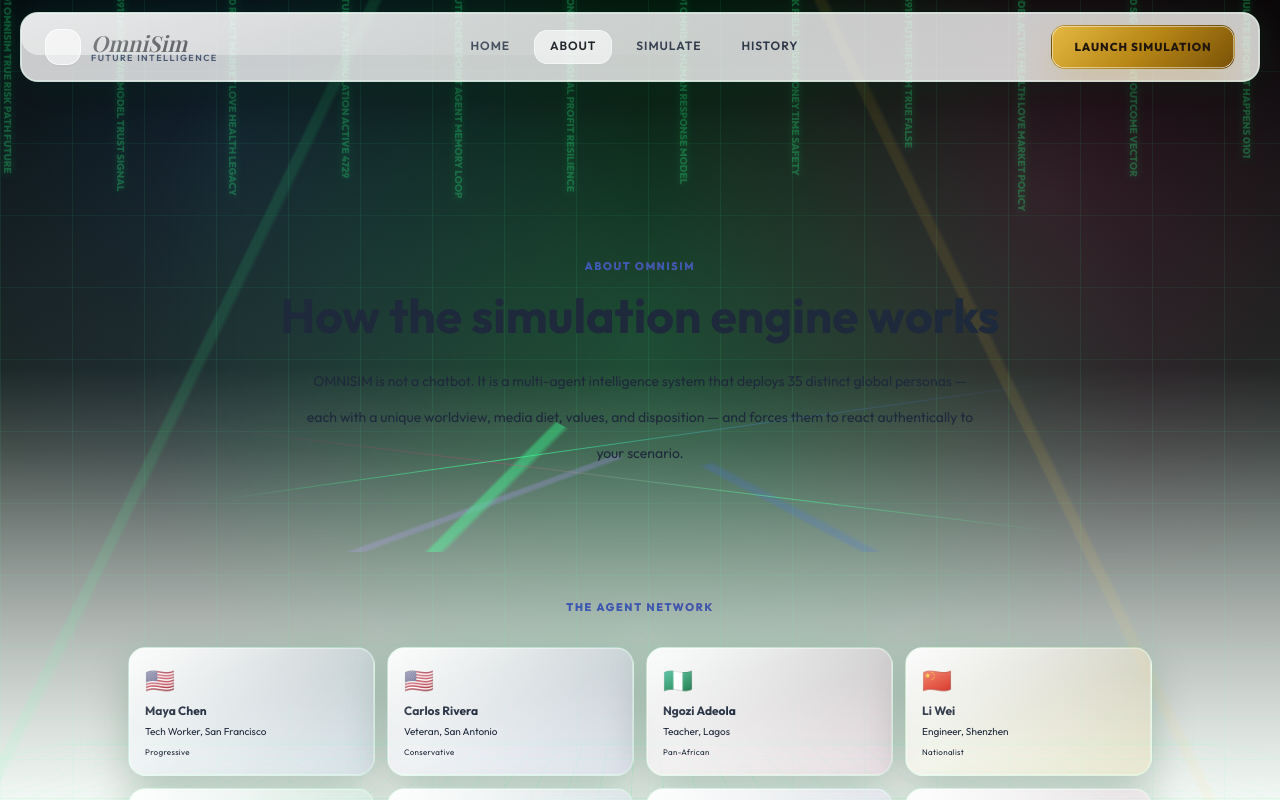
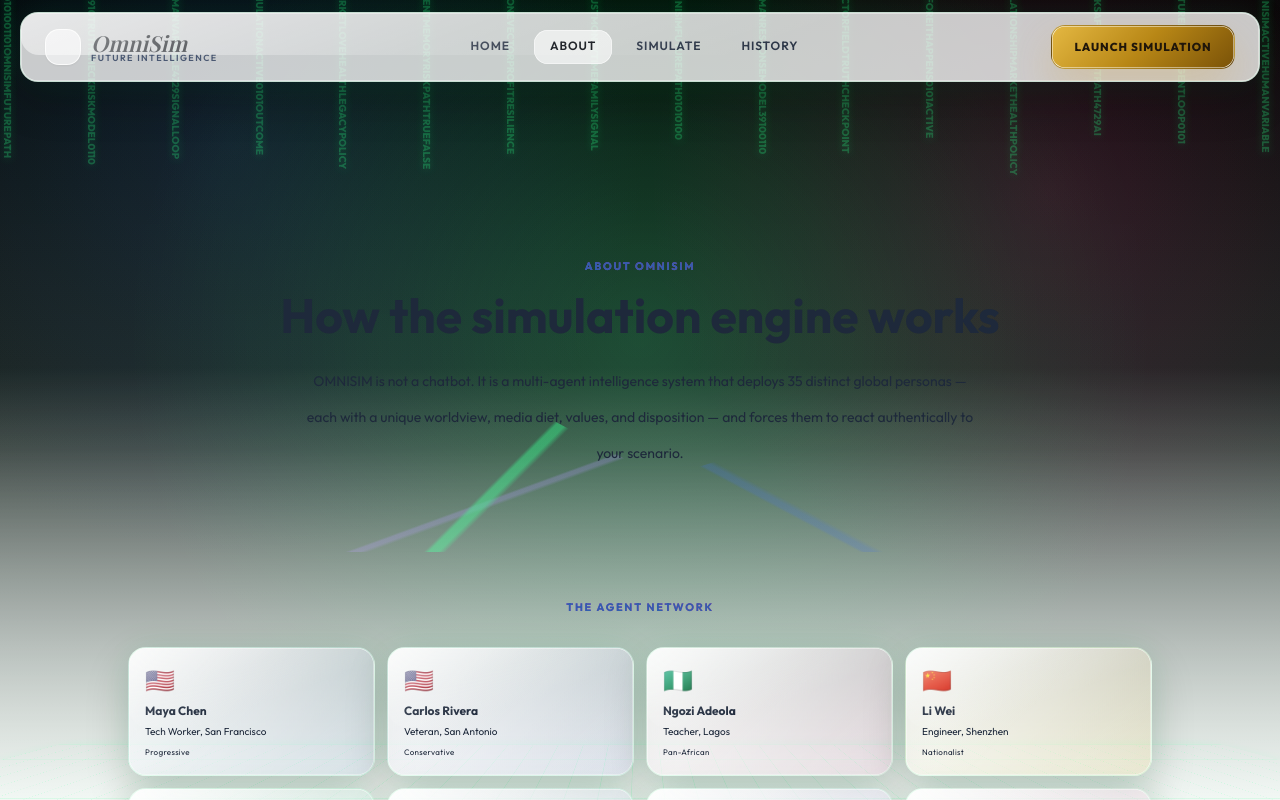
Before and after one commit to jayblast-spec/omnisim, a Next.js app: page /about in a window 1280 px wide. Shown: the top 800 px of the page. Built offline with nearby package versions, Linux system fonts and the light colour scheme.

Commit message:
Rebuild Matrix world component to match reference scene

```diff
--- a/components/SimWorldBackground.tsx
+++ b/components/SimWorldBackground.tsx
@@ -1,16 +1,20 @@
 const codeColumns = [
-  "0101 OMNISIM TRUE RISK PATH FUTURE",
-  "AI 3910 HUMAN VAR MODEL TRUST SIGNAL",
-  "0110 REACT MARKET LOVE HEALTH LEGACY",
-  "FUTURE PATH SIMULATION ACTIVE 4729",
-  "TRUTH CHECKPOINT AGENT MEMORY LOOP",
-  "PHONE REACH SIGNAL PROFIT RESILIENCE",
-  "0101 OMNISIM HUMAN RESPONSE MODEL",
-  "RISK FIELD TRUST MONEY TIME SAFETY",
-  "AI 3910 FUTURE PATH TRUE FALSE",
-  "MODEL ACTIVE HEALTH LOVE MARKET POLICY",
-  "0110 SIGNAL AGENT OUTCOME VECTOR",
-  "SIMULATE BEFORE IT HAPPENS 0101",
+  "010101001101OMNISIMFUTUREPATH",
+  "AI3910TRUTHCHECKRISKMODEL0110",
+  "HUMANVARIABLE4729SIGNALLOOP",
+  "SIMULATIONACTIVE0101OUTCOME",
+  "MARKETLOVEHEALTHLEGACYPOLICY",
+  "AGENTMEMORYRISKPATHTRUEFALSE",
+  "PHONEVECTORPROFITRESILIENCE",
+  "TRUSTMONEYTIMEFAMILYSIGNAL",
+  "OMNISIMFUTUREPATH01010100",
+  "HUMANRESPONSEMODEL39100110",
+  "VECTORFIELDTRUTHCHECKPOINT",
+  "BEFOREITHAPPENS0101ACTIVE",
+  "RELATIONSHIPMARKETHEALTHPOLICY",
+  "RISKSAFETYTRUSTPATH4729AI",
+  "FUTUREMODELAGENTLOOP0101",
+  "OMNISIMACTIVEHUMANVARIABLE",
 ];
 
 export default function SimWorldBackground() {
@@ -18,16 +22,15 @@ export default function SimWorldBackground() {
     <div className="sim-world" aria-hidden="true">
       <div className="sim-world__curtain">
         {codeColumns.map((text, index) => (
-          <span key={index} style={{ left: `${index * 8.8}%` }}>
+          <span key={index} style={{ left: `${index * 6.55}%` }}>
             {text}
           </span>
         ))}
       </div>
+      <div className="sim-world__mountains" />
       <div className="sim-world__horizon" />
       <div className="sim-world__floor" />
-      <div className="sim-world__wire sim-world__wire--one" />
-      <div className="sim-world__wire sim-world__wire--two" />
-      <div className="sim-world__beams" />
+      <div className="sim-world__glow" />
     </div>
   );
 }
```
